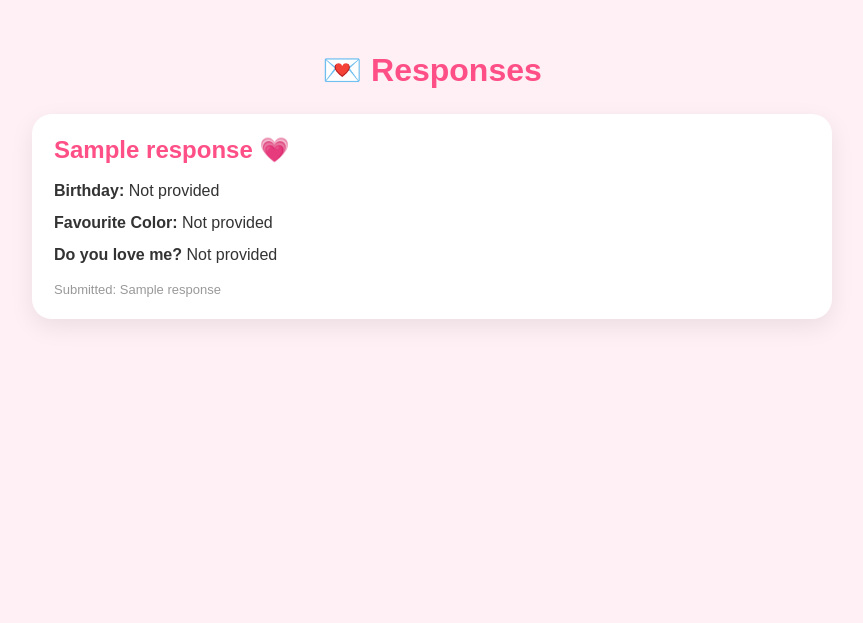
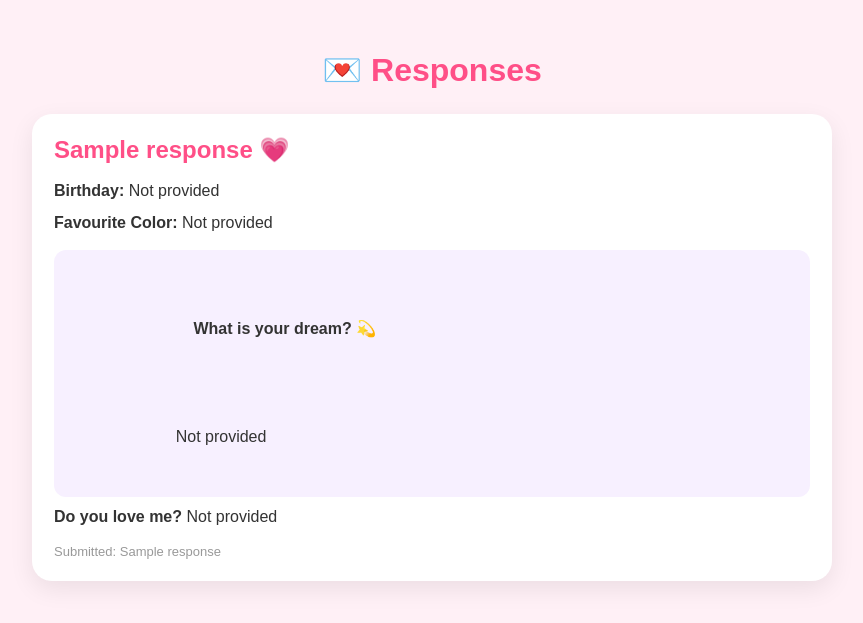
Before and after one commit to 69mastermind69/love-website, a Flask app: template templates/responses.html in a window 1280 px wide. Shown: the top 623 px of the page, without its empty margins (208-1071 px from the left). Run offline with Flask 3, Linux system fonts and the light colour scheme; the template is opened without the code that fills it: most values are stand-ins (such as "Sample title", 1, 10 or a date in 2020); some libraries are stand-ins or nearby versions.

Commit message:
Update responses.html

```diff
--- a/templates/responses.html
+++ b/templates/responses.html
@@ -12,7 +12,6 @@
     >
 
     <title>Responses 💌</title>
-
 
     <style>
 
@@ -35,7 +34,6 @@
             color: #333;
         }
 
-
         .container {
 
             width: 100%;
@@ -45,7 +43,6 @@
             margin: auto;
         }
 
-
         h1 {
 
             text-align: center;
@@ -54,7 +51,6 @@
 
             margin-bottom: 25px;
         }
-
 
         .response {
 
@@ -71,7 +67,6 @@
                 rgba(0, 0, 0, 0.08);
         }
 
-
         .name {
 
             font-size: 24px;
@@ -83,7 +78,6 @@
             margin-bottom: 15px;
         }
 
-
         .item {
 
             margin: 8px 0;
@@ -91,12 +85,10 @@
             line-height: 1.5;
         }
 
-
         .label {
 
             font-weight: bold;
         }
-
 
         .message {
 
@@ -111,6 +103,18 @@
             white-space: pre-wrap;
         }
 
+        .dream {
+
+            margin-top: 15px;
+
+            padding: 15px;
+
+            background: #f7f0ff;
+
+            border-radius: 12px;
+
+            white-space: pre-wrap;
+        }
 
         .date {
 
@@ -120,7 +124,6 @@
 
             font-size: 13px;
         }
-
 
         .empty {
 
@@ -139,9 +142,7 @@
 
 </head>
 
-
 <body>
-
 
     <div class="container">
 
@@ -149,21 +150,17 @@
             💌 Responses
         </h1>
 
-
         {% if responses %}
-
 
             {% for response in responses %}
 
                 <div class="response">
-
 
                     <div class="name">
 
                         {{ response[1] }} 💗
 
                     </div>
-
 
                     <div class="item">
 
@@ -175,7 +172,6 @@
 
                     </div>
 
-
                     <div class="item">
 
                         <span class="label">
@@ -186,6 +182,17 @@
 
                     </div>
 
+                    <div class="dream">
+
+                        <span class="label">
+                            What is your dream? 💫
+                        </span>
+
+                        <br>
+
+                        {{ response[4] or "Not provided" }}
+
+                    </div>
 
                     <div class="item">
 
@@ -193,12 +200,11 @@
                             Do you love me?
                         </span>
 
-                        {{ response[4] or "Not provided" }}
+                        {{ response[5] or "Not provided" }}
 
                     </div>
 
-
-                    {% if response[5] %}
+                    {% if response[6] %}
 
                         <div class="message">
 
@@ -208,25 +214,22 @@
 
                             <br>
 
-                            {{ response[5] }}
+                            {{ response[6] }}
 
                         </div>
 
                     {% endif %}
 
-
                     <div class="date">
 
                         Submitted:
-                        {{ response[6] }}
+                        {{ response[7] }}
 
                     </div>
-
 
                 </div>
 
             {% endfor %}
-
 
         {% else %}
 
@@ -238,9 +241,7 @@
 
         {% endif %}
 
-
     </div>
-
 
 </body>
 
```
